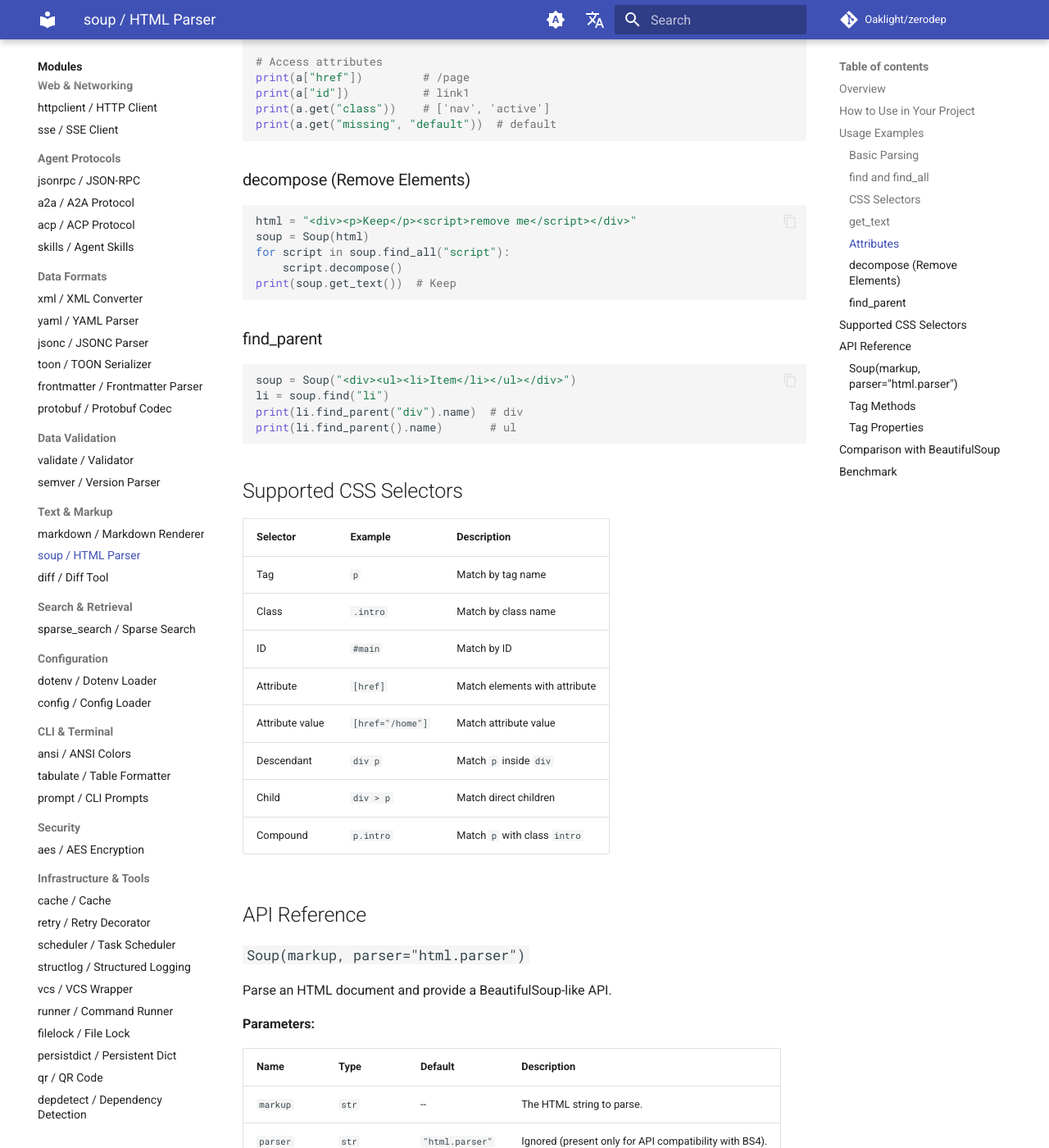
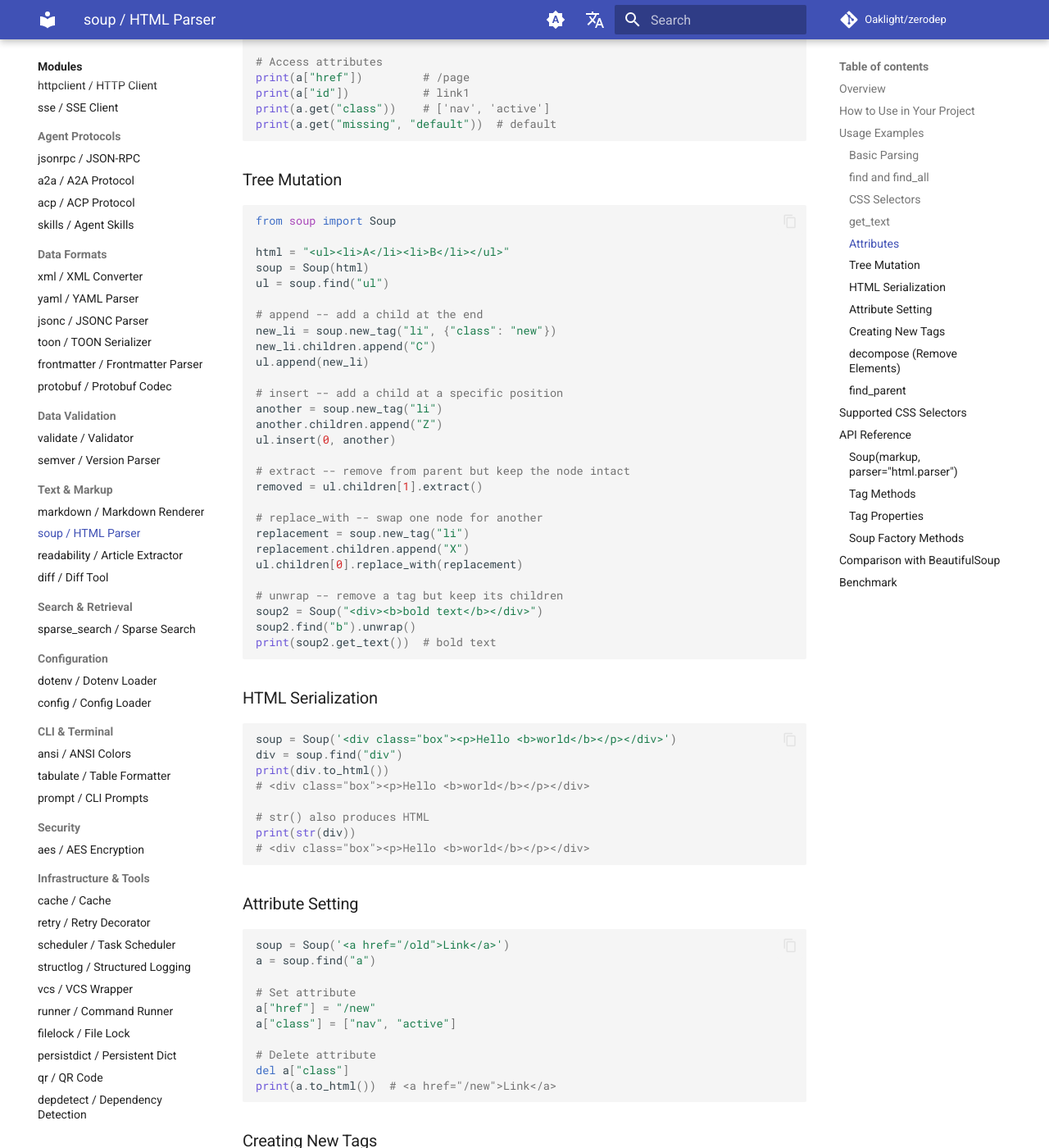
Before and after one commit to Oaklight/zerodep, an MkDocs documentation site: the page built from docs/modules/soup.md, in a window 1280 px wide and 1400 px high, scrolled down 2434 px. Shown: the whole window at 82% size. Built offline with MkDocs 1.6.1 and Material for MkDocs 9.7.7, drawn with Linux system fonts in a browser that asks for light colours; comment, search, counter and statistics services are not loaded; some of the changed text lies outside the part shown.

Commit message:
docs: add readability module, update soup with new APIs
- Add readability module docs (modules, api, benchmarks)
- Update soup module docs with tree mutation APIs (append, insert,
  extract, replace_with, unwrap), HTML serialization (to_html),
  attribute setters, and Soup.new_tag factory
- Add readability to mkdocstrings paths and nav

````diff
--- a/docs/modules/soup.md
+++ b/docs/modules/soup.md
@@ -116,6 +116,78 @@
 print(a.get("missing", "default"))  # default
 ```
 
+### Tree Mutation
+
+```python
+from soup import Soup
+
+html = "<ul><li>A</li><li>B</li></ul>"
+soup = Soup(html)
+ul = soup.find("ul")
+
+# append -- add a child at the end
+new_li = soup.new_tag("li", {"class": "new"})
+new_li.children.append("C")
+ul.append(new_li)
+
+# insert -- add a child at a specific position
+another = soup.new_tag("li")
+another.children.append("Z")
+ul.insert(0, another)
+
+# extract -- remove from parent but keep the node intact
+removed = ul.children[1].extract()
+
+# replace_with -- swap one node for another
+replacement = soup.new_tag("li")
+replacement.children.append("X")
+ul.children[0].replace_with(replacement)
+
+# unwrap -- remove a tag but keep its children
+soup2 = Soup("<div><b>bold text</b></div>")
+soup2.find("b").unwrap()
+print(soup2.get_text())  # bold text
+```
+
+### HTML Serialization
+
+```python
+soup = Soup('<div class="box"><p>Hello <b>world</b></p></div>')
+div = soup.find("div")
+print(div.to_html())
+# <div class="box"><p>Hello <b>world</b></p></div>
+
+# str() also produces HTML
+print(str(div))
+# <div class="box"><p>Hello <b>world</b></p></div>
+```
+
+### Attribute Setting
+
+```python
+soup = Soup('<a href="/old">Link</a>')
+a = soup.find("a")
+
+# Set attribute
+a["href"] = "/new"
+a["class"] = ["nav", "active"]
+
+# Delete attribute
+del a["class"]
+print(a.to_html())  # <a href="/new">Link</a>
+```
+
+### Creating New Tags
+
+```python
+soup = Soup("<div></div>")
+tag = soup.new_tag("span", {"id": "greeting"})
+tag.children.append("Hello!")
+soup.find("div").append(tag)
+print(soup.find("div").to_html())
+# <div><span id="greeting">Hello!</span></div>
+```
+
 ### decompose (Remove Elements)
 
 ```python
@@ -173,6 +245,12 @@
 | `decompose()` | Remove this element from its parent. |
 | `find_parent(name=None)` | Find the nearest parent, optionally by tag name. |
 | `get(attr, default=None)` | Get attribute value. |
+| `append(child)` | Append a child node (Tag or str). |
+| `insert(index, child)` | Insert a child at the given position. |
+| `extract()` | Remove from parent, return self (keeps children). |
+| `replace_with(new_node)` | Replace this node with another in parent's children. |
+| `unwrap()` | Remove this tag but keep its children (reparent to parent). |
+| `to_html()` | Serialize this element to an HTML string. |
 
 ### `Tag` Properties
 
@@ -184,6 +262,12 @@
 | `.children` | `list` | Child nodes (`Tag` or `str`). |
 | `.parent` | `Tag \| None` | Parent element. |
 
+### `Soup` Factory Methods
+
+| Method | Description |
+|--------|-------------|
+| `new_tag(name, attrs=None)` | Create a new detached Tag node. |
+
 ## Comparison with BeautifulSoup
 
 | Feature | zerodep soup | BeautifulSoup |
@@ -193,7 +277,8 @@
 | Parser backends | `html.parser` only | `html.parser`, `lxml`, `html5lib` |
 | find / find_all | Yes | Yes |
 | CSS selectors | Basic (tag, class, id, attr, descendant, child) | Full (via soupsieve) |
-| prettify | No | Yes |
+| Tree mutation (append/insert/extract) | Yes | Yes |
+| HTML serialization (to_html) | Yes | Yes (prettify) |
 | NavigableString | No (plain `str`) | Yes |
 | Parse speed (small) | 149 us | 446 us (2.99x slower) |
 | Parse speed (large) | 12.7 ms | 37.1 ms (2.93x slower) |
--- a/mkdocs.yml
+++ b/mkdocs.yml
@@ -76,6 +76,7 @@
             - ../protobuf
             - ../depdetect
             - ../semver
+            - ../readability
             - aes
             - qr
             - httpclient
@@ -110,6 +111,7 @@
             - protobuf
             - depdetect
             - semver
+            - readability
           options:
             docstring_style: google
             show_source: true
@@ -179,6 +181,7 @@
       - Text & Markup:
           - markdown / Markdown Renderer: modules/markdown.md
           - soup / HTML Parser: modules/soup.md
+          - readability / Article Extractor: modules/readability.md
           - diff / Diff Tool: modules/diff.md
       - Search & Retrieval:
           - sparse_search / Sparse Search: modules/sparse_search.md
@@ -224,6 +227,7 @@
       - Text & Markup:
           - markdown / Markdown Renderer: api/markdown.md
           - soup / HTML Parser: api/soup.md
+          - readability / Article Extractor: api/readability.md
           - diff / Diff Tool: api/diff.md
       - Search & Retrieval:
           - sparse_search / Sparse Search: api/sparse_search.md
@@ -269,6 +273,7 @@
       - Text & Markup:
           - markdown / Markdown Renderer: benchmarks/markdown.md
           - soup / HTML Parser: benchmarks/soup.md
+          - readability / Article Extractor: benchmarks/readability.md
           - diff / Diff Tool: benchmarks/diff.md
       - Search & Retrieval:
           - sparse_search / Sparse Search: benchmarks/sparse_search.md
````
Also changed, not shown: docs/api/readability.md (added, +7 -0 lines), docs/benchmarks/readability.md (added, +78 -0 lines), docs/modules/readability.md (added, +199 -0 lines).
